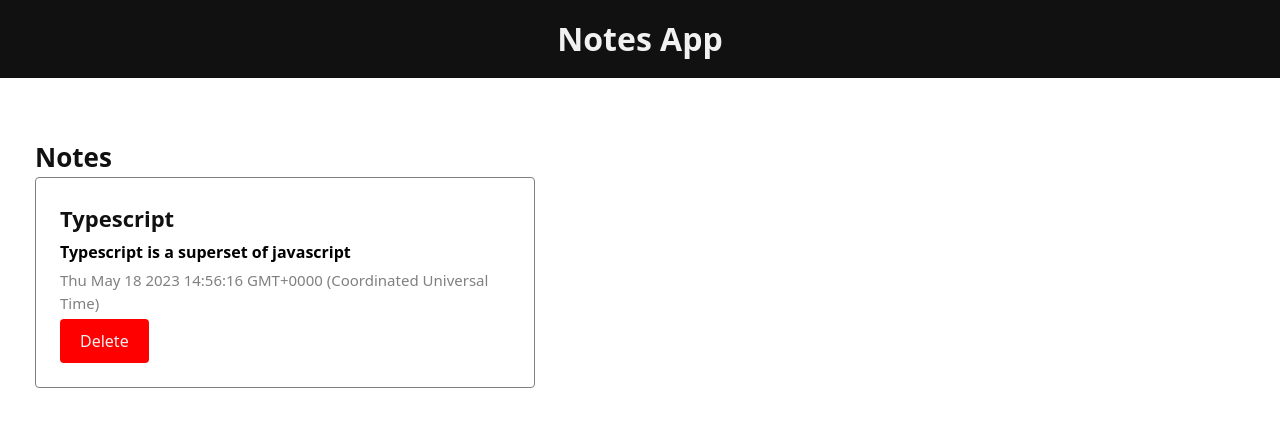
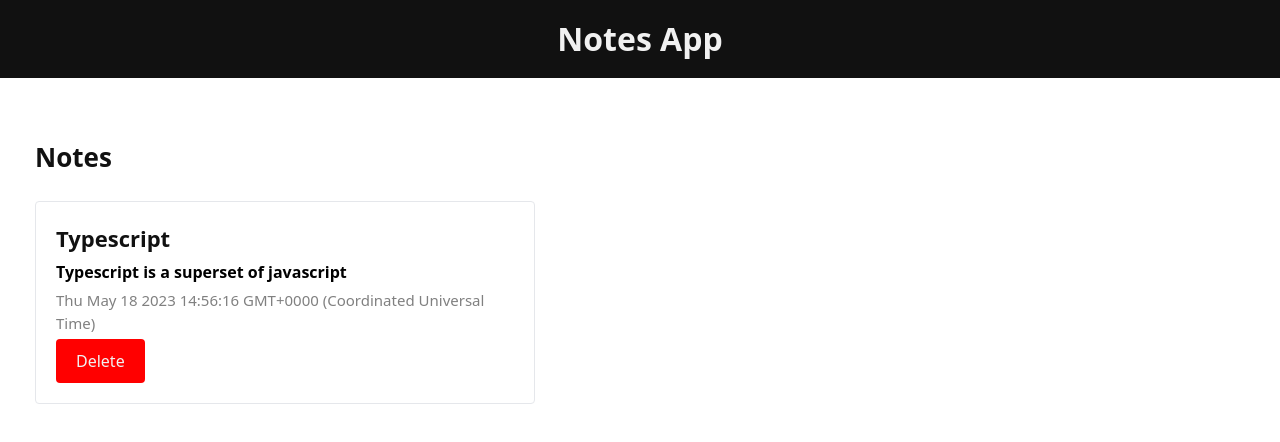
Before and after one commit to Cphasanulbanna/Typescript-Notes-App, a React (Vite) app: page / in a window 1280 px wide. Shown: the top 442 px of the page. Built offline with nearby package versions, Linux system fonts and the light colour scheme.

Commit message:
delete note functionality completed

```diff
--- a/src/App.tsx
+++ b/src/App.tsx
@@ -18,7 +18,10 @@ const App = (props: Props) => {
     return (
         <>
             <Header />
-            <NotesList notes={notes} />
+            <NotesList
+                notes={notes}
+                setNotes={setNotes}
+            />
         </>
     );
 };
--- a/src/components/Notes.tsx
+++ b/src/components/Notes.tsx
@@ -3,19 +3,24 @@ import { Note } from "../models/note.model";
 
 interface INotesProps {
     note: Note;
+    handleDelete: (id: string) => void;
 }
 
-const Notes: React.FC<INotesProps> = ({ note }) => {
+const Notes: React.FC<INotesProps> = ({ note, handleDelete }) => {
+    const Border = "rounded-[4px] overflow-hidden";
     return (
-        <div className="border-[1px] border-solid border-[gray] p-[24px] rounded-[4px] overflow-hidden w-[500px]">
-            <div className="note-card flex flex-col gap-[5px]">
-                <h1 className="text-[#111] text-[22px] font-bold">{note?.title}</h1>
-                <p className="text-grey text-[16px] font-semibold">{note?.text}</p>
-                <span className="text-[15px] text-[gray]">{note?.date}</span>
-                <button className="text-center w-[max-content] text-[16px] cursor-pointer rounded-[4px] overflow-hidden py-[10px] px-[20px] text-[#f1f1f1] bg-[red] ">
-                    Delete
-                </button>
-            </div>
+        <div
+            className={`${Border} mt-[24px] w-[500px] p-[20px] note-card flex flex-col gap-[5px] border-[1px] border-solid border-[gray rounded-[4px`}
+        >
+            <h1 className="text-[#111] text-[22px] font-bold">{note?.title}</h1>
+            <p className="text-grey text-[16px] font-semibold">{note?.text}</p>
+            <span className="text-[15px] text-[gray]">{note?.date}</span>
+            <button
+                onClick={() => handleDelete(note?.id)}
+                className={`${Border} text-center w-[max-content] text-[16px] cursor-pointer py-[10px] px-[20px] text-[#f1f1f1] bg-[red] `}
+            >
+                Delete
+            </button>
         </div>
     );
 };
--- a/src/components/NotesList.tsx
+++ b/src/components/NotesList.tsx
@@ -4,10 +4,13 @@ import Notes from "./Notes";
 
 interface INotesListProps {
     notes: Note[];
+    setNotes: React.Dispatch<React.SetStateAction<Note[]>>;
 }
 
-const NotesList: React.FC<INotesListProps> = ({ notes }) => {
-    const handleDelete = (id: string) => {};
+const NotesList: React.FC<INotesListProps> = ({ notes, setNotes }) => {
+    const handleDelete = (id: string) => {
+        setNotes(notes?.filter((note) => note?.id !== id));
+    };
 
     const renderNotes = (): JSX.Element[] => {
         return notes?.map((note) => {
```
